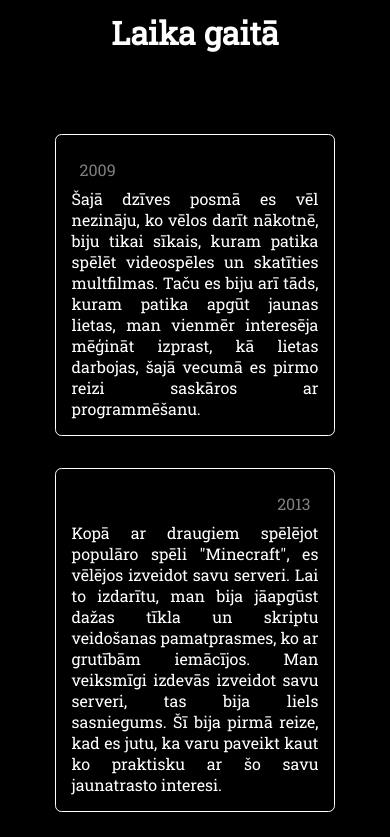
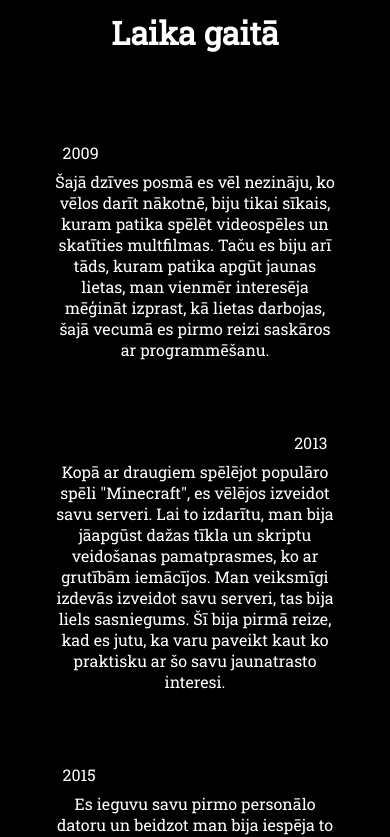
Before and after one commit to Konseyy/Road-to-LU, a React (Vite) app: page / in a window 390 px wide. Shown: the part 1260-2097 px from the top of the page. Built offline with nearby package versions, Linux system fonts and the light colour scheme.

Commit message:
update styling

```diff
--- a/src/index.scss
+++ b/src/index.scss
@@ -104,7 +104,6 @@ h3 {
 }
 .sectionContent {
   p {
-    text-align: justify;
     margin-bottom: 0.65rem;
   }
 }
@@ -208,7 +207,6 @@ nav {
       user-select: none;
       span {
         z-index: 2;
-        color: gray;
         background-color: black;
         border: 1px solid gray;
         border-radius: 0.4rem;
@@ -260,18 +258,15 @@ nav {
     .row {
       flex-direction: column-reverse !important;
       align-items: center;
-      margin-bottom: 1rem;
-      border: 1px solid white;
-      border-radius: 0.4rem;
-      padding: 1rem;
+      margin-bottom: 3rem;
       & > :not(.date) {
         width: 100%;
-        text-align: justify;
         border: none;
         padding: 0;
       }
       .date {
         width: 100%;
+        padding: 0;
         span {
           border: none;
         }
@@ -307,7 +302,7 @@ nav {
   .links {
     align-items: center;
     a {
-      font-size: 1.8rem;
+      font-size: 2.3rem;
     }
   }
 }
```
